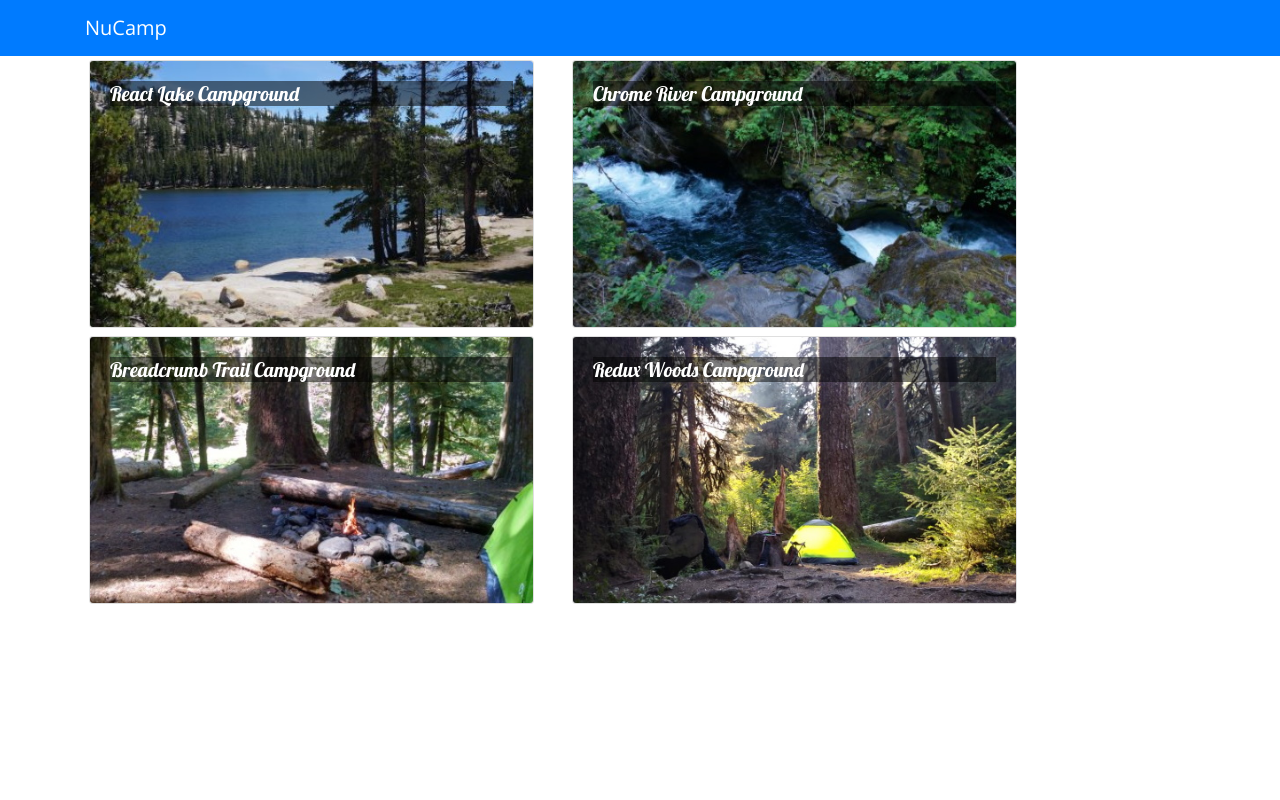
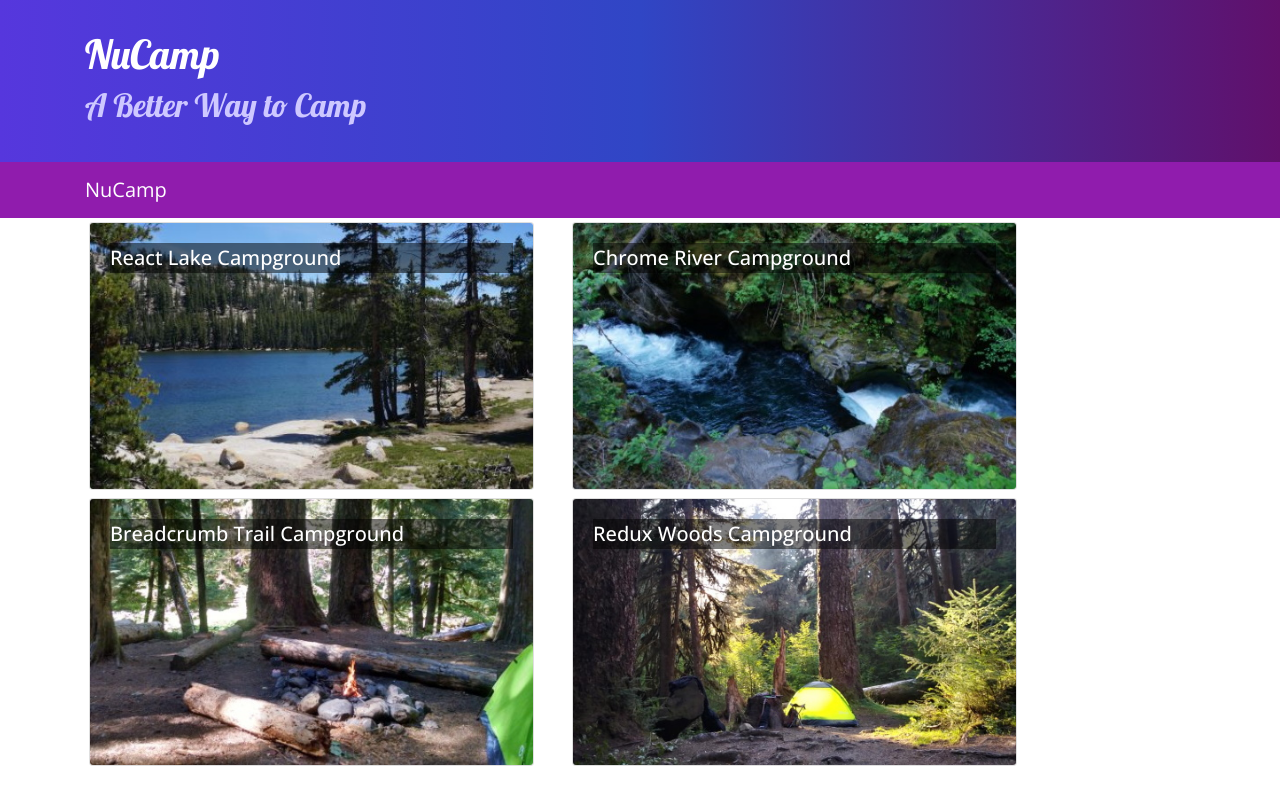
Before and after one commit to Shamus1977/reactNuCampsite, a React (Create React App) app: page / in a window 1280 px wide. Built offline with nearby package versions, Linux system fonts and the light colour scheme.

Commit message:
added Header component put Navbar in it and rendered it in MainComponent, added custom CSS in App.css

```diff
--- a/src/App.css
+++ b/src/App.css
@@ -2,11 +2,46 @@
   font-family: 'open sans', sans-serif;
 }
 
+h1, h2, h3, .card-body>.card-title{
+  font-family: "lobster", cursive;
+}
+
 .card-title{
-  font: 500 1.25rem "lobster", cursive;
+  font-weight: 500;
+  font-size: 1.25rem;
+}
+
+h2{
+  color: #3046C5;
 }
 
 .card-img-overlay .card-title{
   color: white;
   background-color: rgba(0, 0, 0, 0.5);
 }
+
+.row-content {
+  padding: 50px 0;
+  border-bottom: 1px ridge;
+  min-height: 200px;
+}
+
+.site-footer {
+  background-image: linear-gradient(#CEC8FF, white);
+  padding: 20px 0;
+}
+
+.jumbotron {
+  margin: 0;
+  padding: 30px;
+  background-image: linear-gradient(to right, #5637DD, #3046C5, #60106B);
+  color: white;
+}
+
+.jumbotron h2 {
+  color: #CEC8FF;
+}
+
+.navbar-dark {
+  background-color: #901CAD;
+}
--- /dev/null
+++ b/src/components/HeaderComponent.js
@@ -0,0 +1,28 @@
+import React, { Component } from 'react';
+import { Navbar, NavbarBrand, Jumbotron } from 'reactstrap';
+
+class Header extends Component{
+    render(){
+        return (
+            <React.Fragment>
+                <Jumbotron fluid>
+                    <div className='container'>
+                        <div className='row'>
+                            <div className='col'>
+                                <h1>NuCamp</h1>
+                                <h2>A Better Way to Camp</h2>
+                            </div>
+                        </div>
+                    </div>
+                </Jumbotron>
+                <Navbar dark sticky='top'>
+                    <div className='container'>
+                        <NavbarBrand href='/'>NuCamp</NavbarBrand>
+                    </div>
+                </Navbar>
+            </React.Fragment>
+        );
+    }
+}
+
+export default Header;
--- a/src/components/MainComponent.js
+++ b/src/components/MainComponent.js
@@ -1,7 +1,7 @@
 import React, { Component } from 'react';
-import { Navbar , NavbarBrand } from 'reactstrap';
 import Directory from './DirectoryComponent';
 import CampsiteInfo from './CampsiteInfoComponent';
+import Header from './HeaderComponent';
 import {CAMPSITES} from '../shared/campsites';
 
 class Main extends Component{
@@ -20,11 +20,7 @@
   render(){
     return(
       <div>
-        <Navbar dark color='primary'>
-          <div className='container'>
-            <NavbarBrand href='/'>NuCamp</NavbarBrand>
-          </div>
-        </Navbar>
+        <Header />
         <Directory campsites={this.state.campsites} onClick={campsiteID=> this.onCampsiteSelect(campsiteID)}/>
         <CampsiteInfo campsite={this.state.campsites.filter(campsite=> campsite.id === this.state.selectedCampsite)[0]} />
       </div>
```
